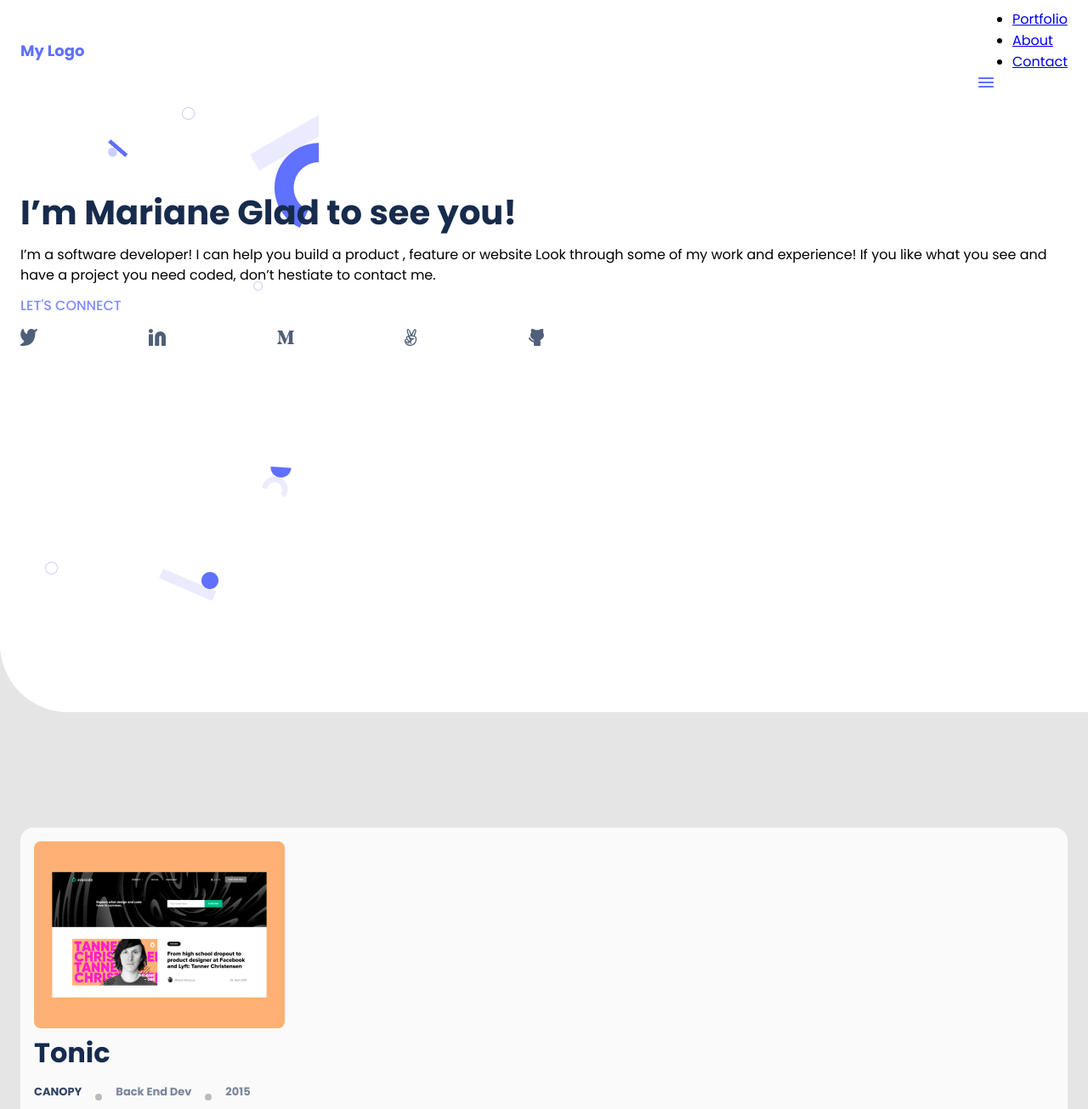
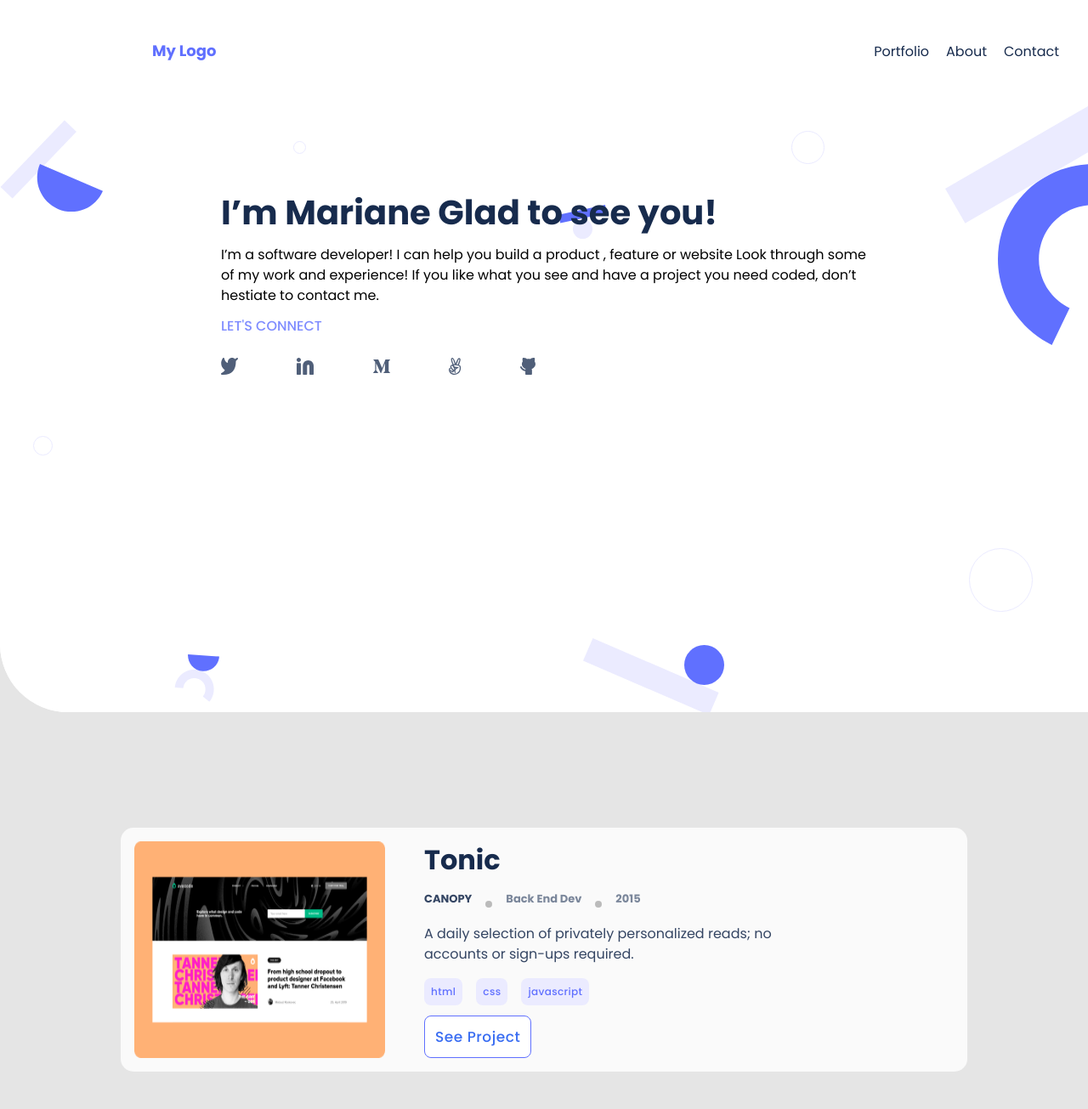
Before and after one commit to belmeetmule/simple-portfolio, a website: page index.html in a window 1280 px wide. Shown: the top 1305 px of the page at 85% size. Drawn offline with Linux system fonts and the light colour scheme.

Commit message:
add background picture for desktop version

```diff
--- a/style/styles.css
+++ b/style/styles.css
@@ -42,6 +42,10 @@ header {
   color: #6070ff;
 }
 
+.menu-items{
+  display: none;
+}
+
 /* header-background-mobile */
 .main {
   width: 100%;
@@ -51,14 +55,10 @@ header {
 }
 
 .headLine {
-  background: white;
-  display: block;
+  background: white url("../images/header-shapes-mobile.png") no-repeat;
   width: 100%;
   height: 718px;
   border-bottom-left-radius: 80px 80px;
-  background-image: url("../images/header-shapes-mobile.png");
-  background-repeat: no-repeat;
-  background-origin: border-box;
   background-clip: content-box, border-box;
 }
 
@@ -101,6 +101,11 @@ header {
   justify-content: space-between;
   padding-left: 0;
   padding-top: 15px;
+  list-style: none;
+}
+
+.social-item li{
+  margin: 10px 10px 10px 0px;
   list-style: none;
 }
 
@@ -376,3 +381,68 @@ header {
 #get-in-touch {
   margin-top: 6px;
 }
+/* Extra small devices (phones, 600px and down) */
+@media only screen and (min-width: 768px) {
+  .navbar ul{
+    display: flex;
+    list-style: none;
+  }
+  .navbar ul li{
+    margin: 10px;
+  }
+
+  .navbar ul li a{
+    text-decoration: none;
+    color:#172b4d;
+  }
+
+  .burgerIcon{
+    display: none;
+  }
+
+.headLine {
+  background: white url("../images/header-bg-desktop.svg") no-repeat;
+  padding-left: 260px;
+  padding-right: 260px;
+}
+
+.logo{
+  padding-left: 155px;
+}
+
+.grid-container{
+  padding-left: 142px;
+  padding-right: 142px;
+}
+
+.grid-item {
+  display: flex;
+  flex-direction: row;
+  gap: 46px;
+
+}
+
+.about-my-self{
+  display: flex;
+  flex-direction: row;
+  gap: 16px;
+}
+
+.card-item{
+  width:50%;
+}
+
+.languages-title{
+  margin-top: 0;
+}
+
+.languages-vertical{
+  display: flex;
+  flex-direction: row;
+}
+
+#card-2, #card-4{
+  flex-direction: row-reverse;
+}
+
+}
```
Also changed, not shown: images/header-bg-desktop.svg (added).
